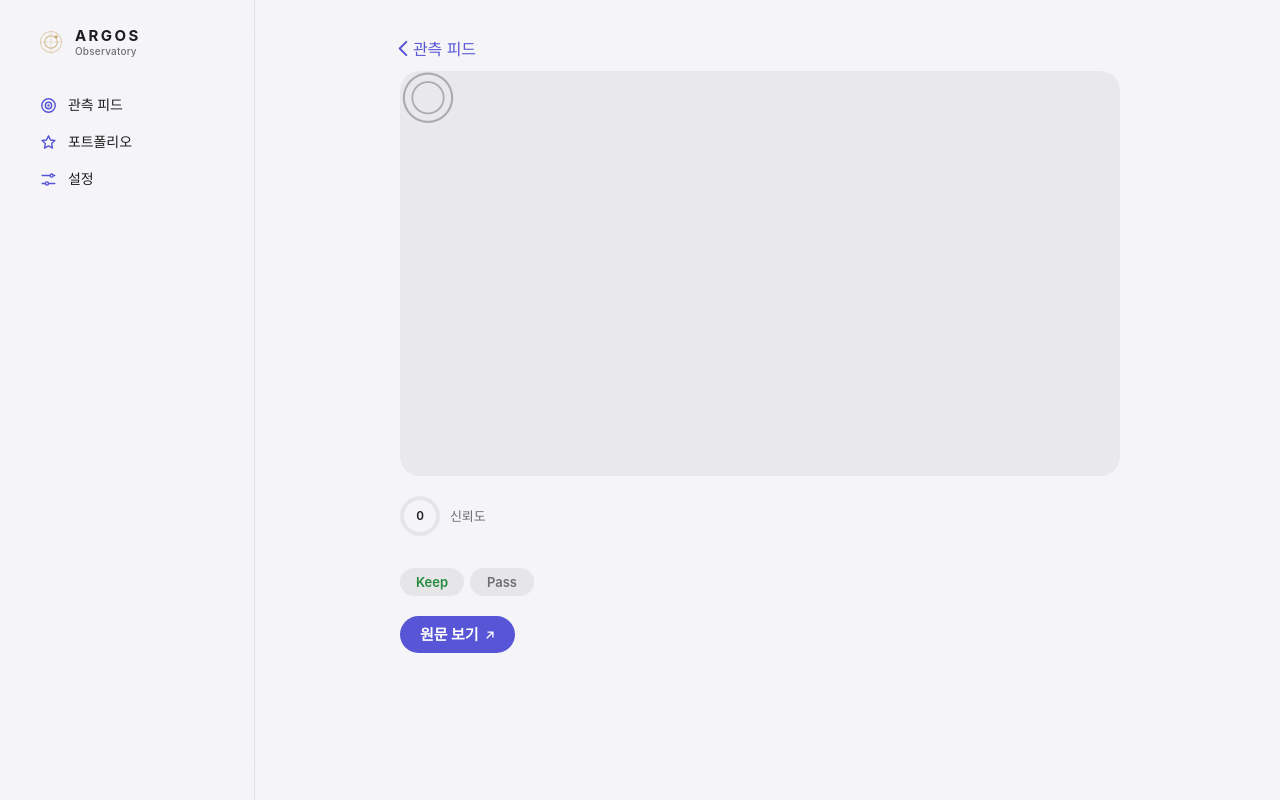
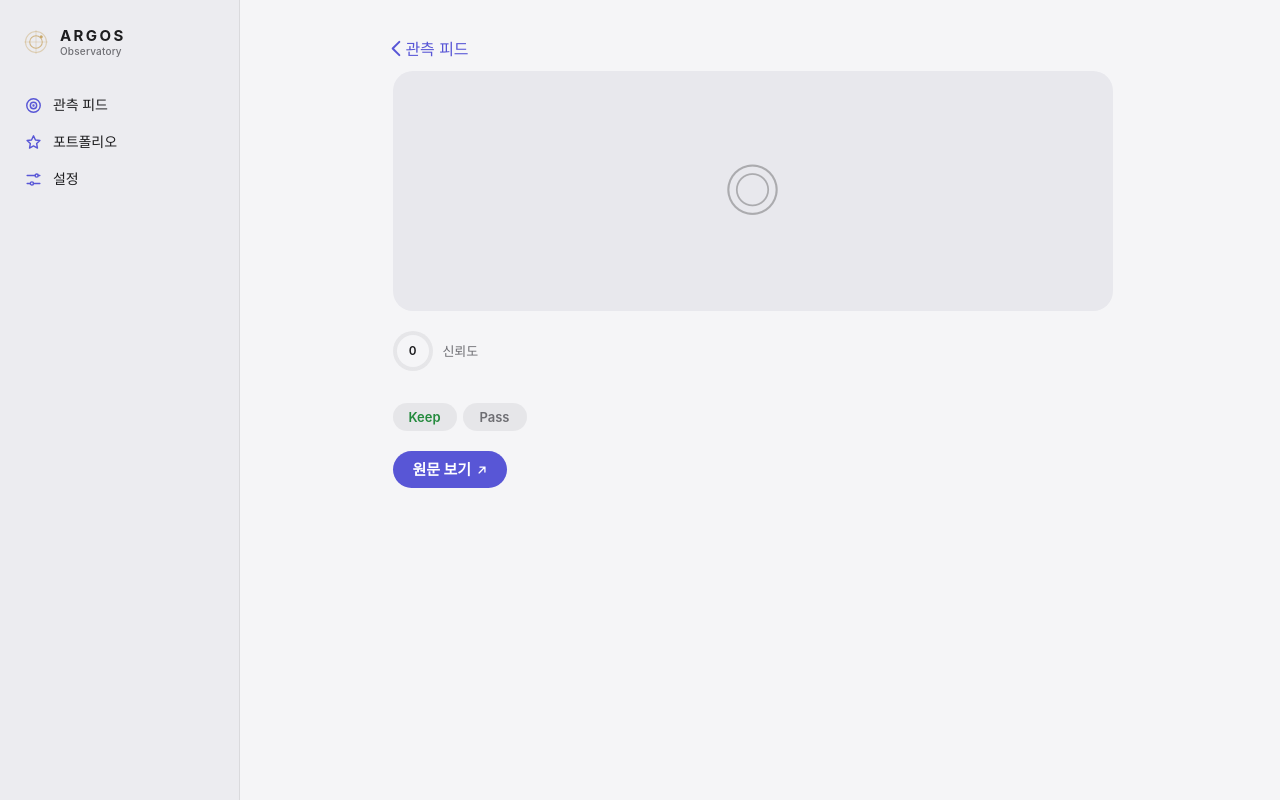
Before and after one commit to james20140802/argos, a Python web app: template src/argos/web/templates/item_detail.html in a window 1280 px wide. Run offline with Jinja, Linux system fonts and the light colour scheme; the template is opened without the code that fills it, so the values that code supplies are empty.

Commit message:
💄 style(web): 시각 점검에서 나온 결함을 고치고 무한 스크롤을 자동으로 이어 붙인다
- 세그먼트 활성 글자 대비, 커버 링크 밑줄, 대체 히어로 크기·정렬
- 사이드바는 머티리얼 대신 단색, 데스크톱 스크롤 거터 한쪽만
- 날짜만 있는 보도에 가짜 00:00을 찍지 않는다
- 더 보기 버튼이 화면에 들어오면 다음 페이지를 자동으로 붙인다

Co-Authored-By: Claude Opus 5.5 <noreply@anthropic.com>

```diff
--- a/src/argos/web/static/css/argos.css
+++ b/src/argos/web/static/css/argos.css
@@ -39,6 +39,7 @@
   --keep: #248a3d;          /* systemGreen (light, AA on white) */
   --pass: #c4301c;          /* systemRed, slightly deepened */
   --cover-bg: #e8e8ed;
+  --sidebar: #ececf0;
 
   --material: rgba(246, 246, 248, 0.72);
   --material-edge: rgba(255, 255, 255, 0.6);
@@ -98,6 +99,7 @@
     --keep: #30d158;
     --pass: #ff6961;
     --cover-bg: #2c2c2e;
+    --sidebar: #111113;
 
     --material: rgba(22, 22, 24, 0.72);
     --material-edge: rgba(255, 255, 255, 0.08);
@@ -217,6 +219,9 @@ code { font: 500 0.92em/1 var(--font-mono); }
   /* ``body`` prefix lifts these above the base mobile-chrome rules. */
   body .masthead { display: none; }
   body .tabbar { display: none; }
+  /* With a fixed sidebar the column is no longer viewport-centred, and a
+     left-edge gutter would shove the sidebar inward. */
+  html { scrollbar-gutter: stable; }
 
   body { padding-left: 240px; }
   .page { padding-top: 36px; padding-bottom: 72px; }
@@ -225,9 +230,8 @@ code { font: 500 0.92em/1 var(--font-mono); }
     display: flex; flex-direction: column; gap: 32px;
     position: fixed; left: 0; top: 0; bottom: 0; z-index: 20;
     width: 240px; padding: 28px 14px;
-    background: var(--material);
-    -webkit-backdrop-filter: blur(30px) saturate(180%);
-    backdrop-filter: blur(30px) saturate(180%);
+    /* Solid, not a material: nothing ever scrolls under the sidebar. */
+    background: var(--sidebar);
     border-right: 0.5px solid var(--line);
     view-transition-name: rail;
   }
@@ -284,6 +288,7 @@ code { font: 500 0.92em/1 var(--font-mono); }
 }
 .segmented .chip:hover { color: var(--ink); background: none; }
 .segmented .chip.is-active {
+  color: var(--ink);
   background: var(--surface);
   font-weight: 600;
   box-shadow: 0 1px 2px rgba(0, 0, 0, 0.08), 0 3px 8px rgba(0, 0, 0, 0.08);
@@ -528,6 +533,7 @@ code { font: 500 0.92em/1 var(--font-mono); }
 .card .cover {
   position: relative;
   display: block;
+  text-decoration: none;
   aspect-ratio: 16 / 9;
   overflow: hidden;
   background-color: var(--cover-bg);
@@ -798,6 +804,12 @@ code { font: 500 0.92em/1 var(--font-mono); }
   background: var(--cover-bg);
 }
 .detail-hero__img { width: 100%; height: 100%; object-fit: cover; }
+/* Without a real image the hero is a quiet banner, not a big empty slab. */
+.detail-hero--fallback,
+.detail-hero--favicon {
+  display: flex; align-items: center; justify-content: center;
+  aspect-ratio: 3 / 1;
+}
 .detail-hero__scrim { position: absolute; inset: 0; pointer-events: none; }
 .detail-head { display: flex; flex-direction: column; gap: 12px; }
 .detail-meta { display: flex; align-items: center; gap: 10px; flex-wrap: wrap; }
@@ -1053,7 +1065,8 @@ code { font: 500 0.92em/1 var(--font-mono); }
 /* Settings (ARG-186) — iOS inset-grouped form. */
 .page--settings { max-width: 720px; }
 .nowrap { white-space: nowrap; }
-.settings__head { margin-bottom: 22px; }
+.settings__head { margin: 10px 0 22px; }
+@media (min-width: 768px) { .settings__head { margin-top: 0; } }
 .settings__title { margin: 0 0 8px; font: 700 32px/1.1 var(--font-display); letter-spacing: -0.022em; }
 @media (min-width: 768px) { .settings__title { font-size: 40px; } }
 .settings__lede { margin: 0; max-width: 56ch; font: 400 15px/1.55 var(--font); color: var(--muted); }
--- a/src/argos/web/templates/_feed_items.html
+++ b/src/argos/web/templates/_feed_items.html
@@ -17,7 +17,7 @@
 {% if next_cursor %}
 <button class="load-more"
         hx-get="/feed/items?cursor={{ next_cursor }}{% if category %}&category={{ category }}{% endif %}&sort={{ sort }}"
-        hx-trigger="click, revealed"
+        hx-trigger="click, intersect once"
         hx-target="this"
         hx-swap="outerHTML"
         hx-indicator="this">
--- a/src/argos/web/templates/_portfolio_items.html
+++ b/src/argos/web/templates/_portfolio_items.html
@@ -20,7 +20,7 @@
 {% if view.next_cursor %}
 <button class="load-more"
         hx-get="/portfolio/items?cursor={{ view.next_cursor }}&sort={{ sort }}{% if category %}&category={{ category }}{% endif %}"
-        hx-trigger="click, revealed"
+        hx-trigger="click, intersect once"
         hx-target="this"
         hx-swap="outerHTML"
         hx-indicator="this">
--- a/src/argos/web/templates/event_detail.html
+++ b/src/argos/web/templates/event_detail.html
@@ -57,7 +57,8 @@
           <p class="evidence-item__meta">
             <span class="evidence-item__domain">{{ doc.domain }}</span>
             {% if doc.is_first %}<span class="first-report">최초 보도</span>{% endif %}
-            <time datetime="{{ doc.reported_at.isoformat() }}">{{ doc.reported_at.strftime('%Y-%m-%d %H:%M') }}</time>
+            {# Many sources publish a date only; don't print a fake midnight. #}
+            <time datetime="{{ doc.reported_at.isoformat() }}">{{ doc.reported_at.strftime('%Y-%m-%d' if (doc.reported_at.hour, doc.reported_at.minute) == (0, 0) else '%Y-%m-%d %H:%M') }}</time>
           </p>
           <a class="evidence-item__title" href="{{ doc.source_url }}" target="_blank" rel="noopener noreferrer">{{ doc.title }}<svg class="ext-icon" aria-hidden="true" viewBox="0 0 12 12" width="10" height="10"><path d="M3.5 2.5h6v6M9.5 2.5 2.5 9.5" fill="none" stroke="currentColor" stroke-width="1.6" stroke-linecap="round" stroke-linejoin="round"/></svg></a>
           <a class="evidence-item__reader" href="/item/{{ doc.id }}">앱에서 읽기</a>
```
